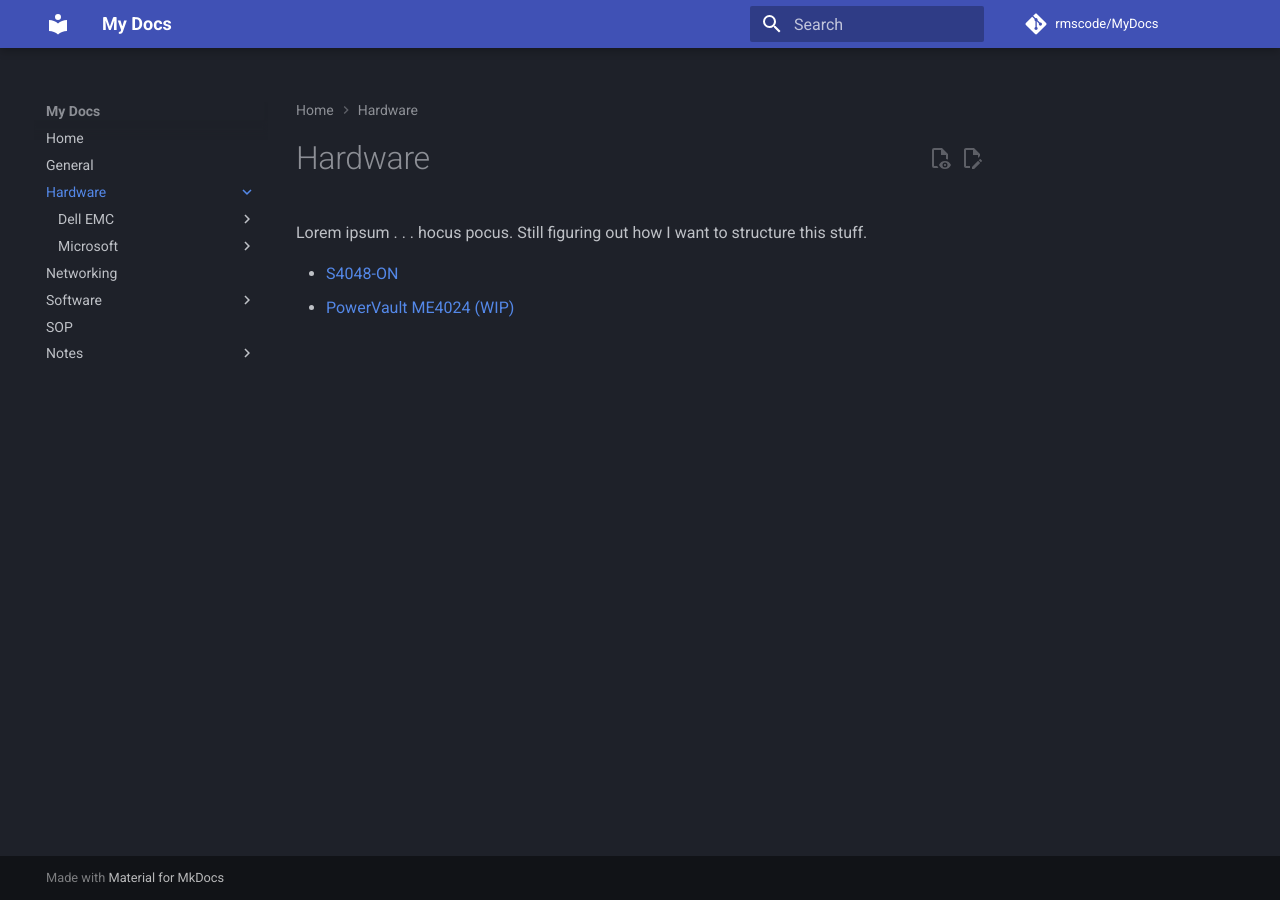
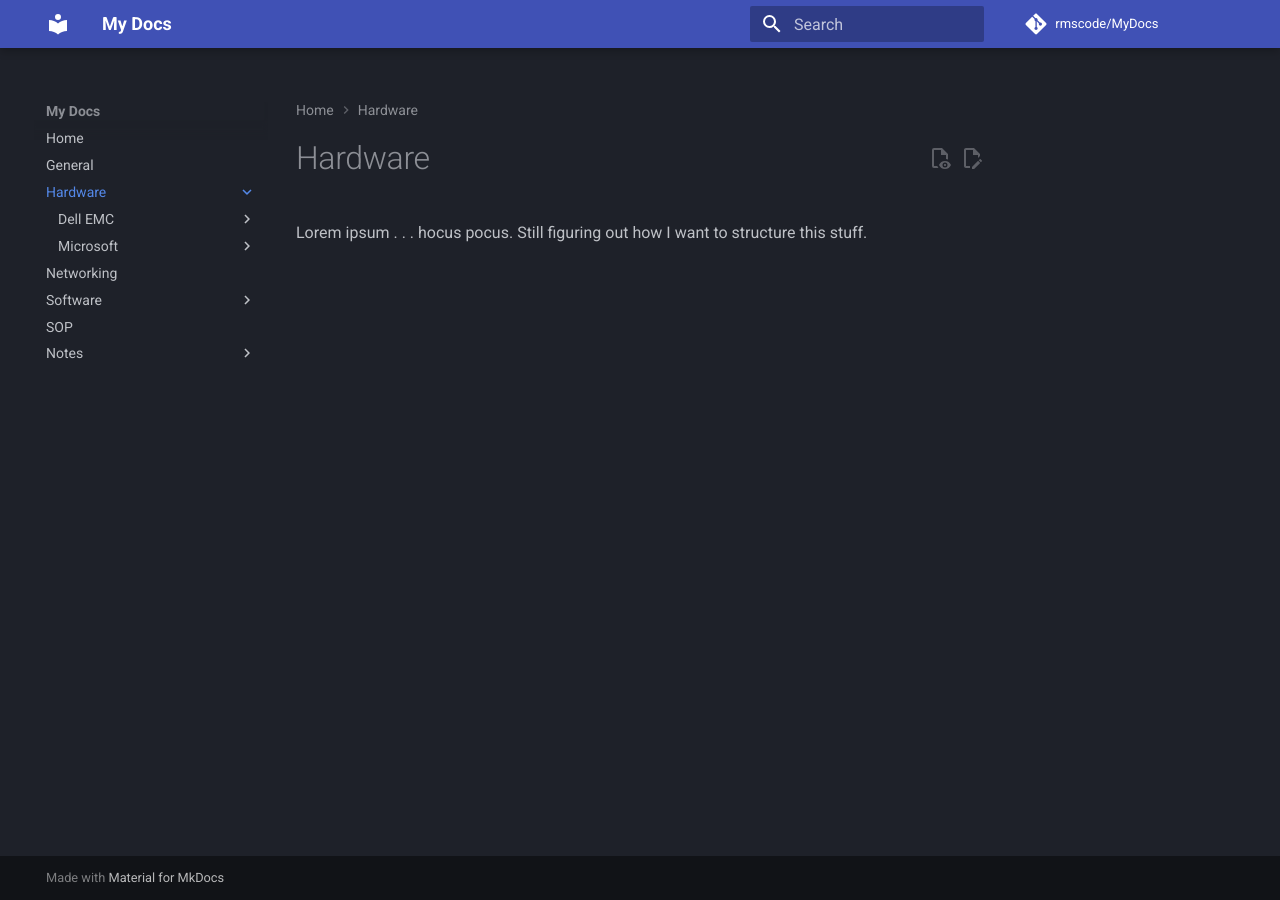
Before and after one commit to rmscode/binary-garden, an MkDocs documentation site: the page built from docs/hardware/index.md, in a window 1280 px wide. Built offline with MkDocs 1.6.1 and Material for MkDocs 9.7.7, drawn with Linux system fonts in a browser that asks for light colours; comment, search, counter and statistics services are not loaded.

Commit message:
Update index.md

```diff
--- a/docs/hardware/index.md
+++ b/docs/hardware/index.md
@@ -1,6 +1,3 @@
 # Hardware
 
 Lorem ipsum . . . hocus pocus. Still figuring out how I want to structure this stuff.
-
-- [S4048-ON](../hardware/dell-emc/s4048-on.md)
-- [PowerVault ME4024 (WIP)](../hardware/dell-emc/powervault-me4-draft.md)
```
